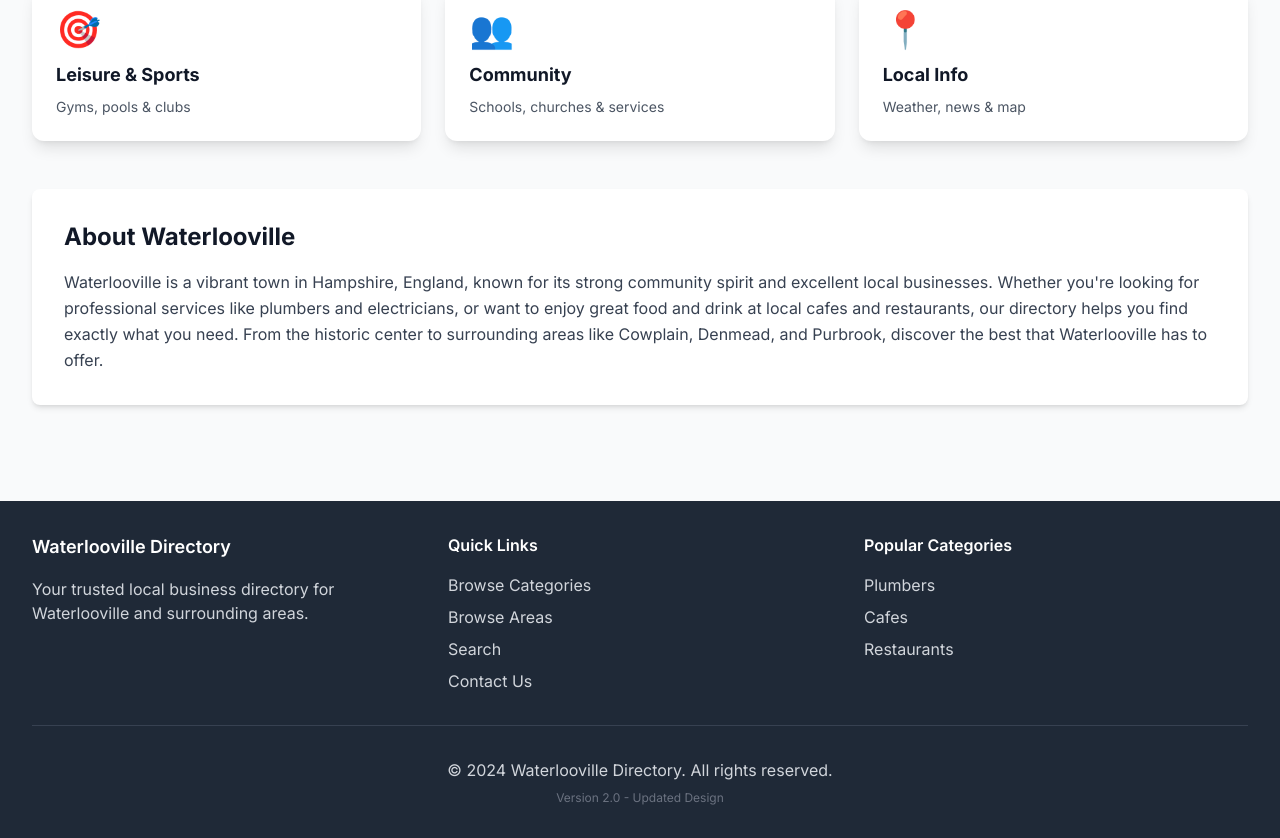
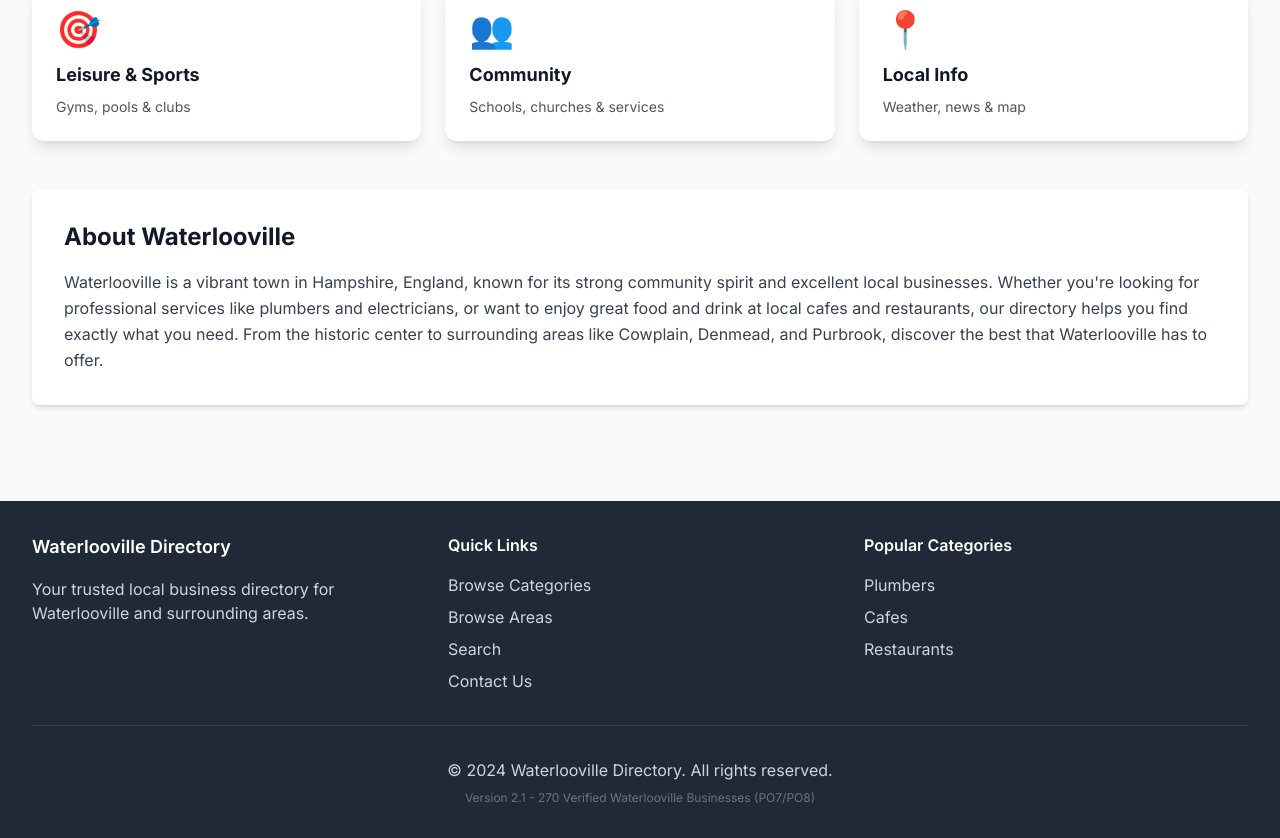
Before and after one commit to 00dkeati/waterlooville-directory, a Next.js app: page / in a window 1280 px wide. Shown: the part 2771-3609 px from the top of the page. Built offline with nearby package versions, Linux system fonts and the light colour scheme.

Commit message:
Force deployment refresh - update version to 2.1
- Updated footer to show Version 2.1
- Display business count: 270 Verified Waterlooville Businesses
- Indicate PO7/PO8 postcode filtering
- This will trigger a fresh Vercel deployment with updated data

```diff
--- a/app/layout.tsx
+++ b/app/layout.tsx
@@ -94,10 +94,10 @@ export default function RootLayout({
                   </ul>
                 </div>
               </div>
-              <div className="border-t border-gray-700 mt-8 pt-8 text-center text-gray-300">
-                <p>&copy; 2024 Waterlooville Directory. All rights reserved.</p>
-                <p className="text-xs text-gray-500 mt-2">Version 2.0 - Updated Design</p>
-              </div>
+          <div className="border-t border-gray-700 mt-8 pt-8 text-center text-gray-300">
+            <p>&copy; 2024 Waterlooville Directory. All rights reserved.</p>
+            <p className="text-xs text-gray-500 mt-2">Version 2.1 - 270 Verified Waterlooville Businesses (PO7/PO8)</p>
+          </div>
             </div>
           </footer>
         </div>
```
